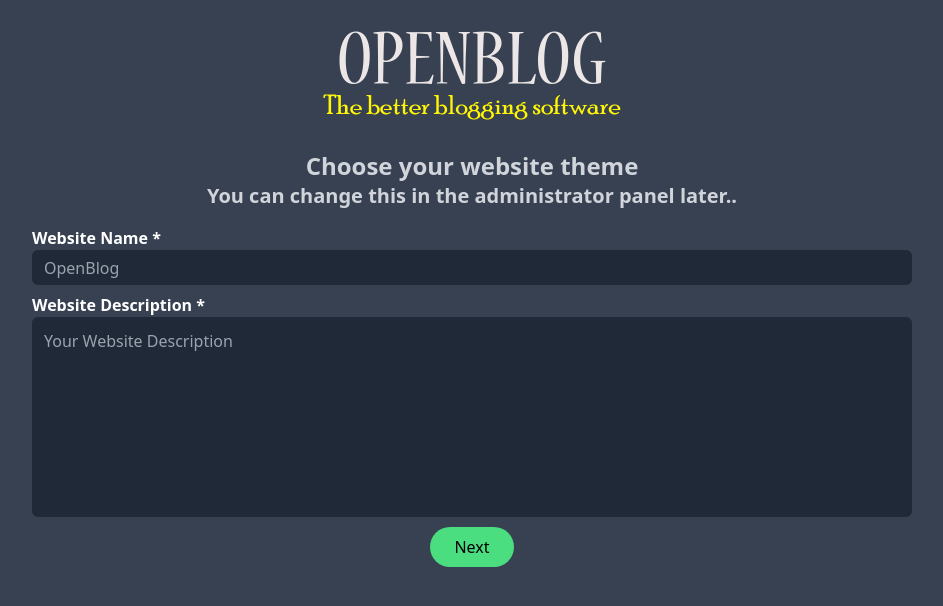
After one commit to NeptuneDevelopment-IN/OpenBlog, a PHP site: page /Views/installation/steps/4.php in a window 1280 px wide. The commit adds this page. Shown: the top 606 px of the page, without its empty margins (168-1111 px from the left). Run offline with PHP 8.4, Linux system fonts and the light colour scheme; some libraries are stand-ins or nearby versions.

Commit message:
4th Installation Step Added Database Class Added more stuff to Authenticator Class

```diff
--- a/Views/blog.php
+++ b/Views/blog.php
@@ -5,6 +5,8 @@ $blog_data = $blog->getBlog(base64_decode($id));
 if(!$blog_data) {
     die('An Error Occured');
 }
+
+
 
 
 ?>
--- a/Views/installation/steps/2.php
+++ b/Views/installation/steps/2.php
@@ -4,7 +4,11 @@ require_once (__DIR__ . '/../../../OpenBlog/ConfigManager.php');
 $config = new ConfigManager();
 if(isset($_POST['website_name'])) {
     $config_data = $config->getConfig();
-    $config->configWrite('website_name', $_POST['website_name']);
+    if($_POST['website_name'] == null) {
+        $config->configWrite('website_name',"Open Blog");
+    } else {
+        $config->configWrite('website_name', $_POST['website_name']);
+    }
     $config->configWrite('website_description', $_POST['website_description']);
 }
 
--- a/Views/installation/steps/3.php
+++ b/Views/installation/steps/3.php
@@ -12,7 +12,7 @@
 </head>
 <body class="bg-gray-700">
 <?php
-require_once ('../../../OpenBlog/ConfigManager.php');
+require_once (__DIR__. '/../../../OpenBlog/ConfigManager.php');
 $config = new ConfigManager();
 
 //Get the POST data from the previous file and assign variables
@@ -29,6 +29,7 @@ if(isset($_POST['database_name'])) {
     if($db_port == null) {
         $db_port = 3306;
     }
+    ini_set('display_errors', 0);
     $conn = new mysqli($db_host,$db_user, $db_pass, $db_name, $db_port);
 
     //Check by connecting if the database credentials are valid
--- /dev/null
+++ b/Views/installation/steps/4.php
@@ -0,0 +1,31 @@
+
+<!DOCTYPE html>
+<html lang="en">
+<head>
+    <meta charset="UTF-8">
+    <meta http-equiv="X-UA-Compatible" content="IE=edge">
+    <meta name="viewport" content="width=device-width, initial-scale=1.0">
+    <script src="https://cdn.tailwindcss.com"></script>
+    <script src="https://code.jquery.com/jquery-3.6.4.min.js"></script>
+    <title>Basic Website Information | Step 1</title>
+</head>
+<body class="bg-gray-700">
+<img src="../../../Assets/Logo_1.PNG" class="mx-auto h-[150px]" alt="">
+<h1 class="text-center font-bold text-2xl text-gray-300">Choose your website theme</h1>
+<h1 class="text-center font-bold text-xl text-gray-300">You can change this in the administrator panel later..</h1>
+<form action="/install/2" class="mx-auto px-[200px] py-3" method="post">
+    <div class="py-1">
+        <label for="website_name" class="text-white font-bold">Website Name *</label>
+        <input placeholder="OpenBlog" class="w-full h-[35px] bg-gray-800 p-3 rounded-md text-gray-400 focus:border-2 focus:border-blue-100" name="website_name" id="website_name" type="text">
+    </div>
+    <div class="py-1">
+        <label for="website_name" class="text-white font-bold">Website Description *</label>
+        <textarea required placeholder="Your Website Description" class="w-full h-[200px] resize-none bg-gray-800 p-3 rounded-md text-gray-400 focus:border-2 focus:border-blue-100" id="website_name" name="website_description" type="text"></textarea>
+    </div>
+    <input type="submit" value="Next" class="block button mx-auto bg-green-400 px-6 rounded-full hover:bg-green-500 cursor-pointer py-2">
+</form>
+
+
+
+</body>
+</html>
--- a/config.json
+++ b/config.json
@@ -1 +1 @@
-{"is_installed":false,"debug_mode":false,"database_name":"","database_host":"","database_user":"","database_pass":"","database_port":"","website_name":"","website_description":"My Website Description"}
+{"is_installed":false,"debug_mode":false,"database_name":"bumexhhvjegqovwzekgg","database_host":"bumexhhvjegqovwzekgg-mysql.services.clever-cloud.com","database_user":"","database_pass":"","database_port":3306,"website_name":"Open Blog","website_description":"awfgf","database_username":"uygtj0h40yna96kv","database_password":"b3HpNT9Y5jJy9T4cMV3B"}
```
Also changed, not shown: OpenBlog/Authenticator.php (+48 -10 lines), OpenBlog/Database.php (added, +14 -0 lines), Views/installation/steps/1.php (+1 -11 lines), index.php (+5 -5 lines).
